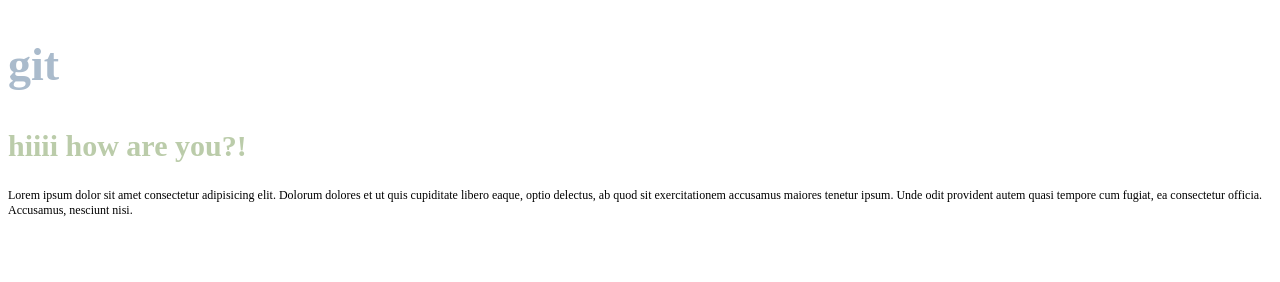
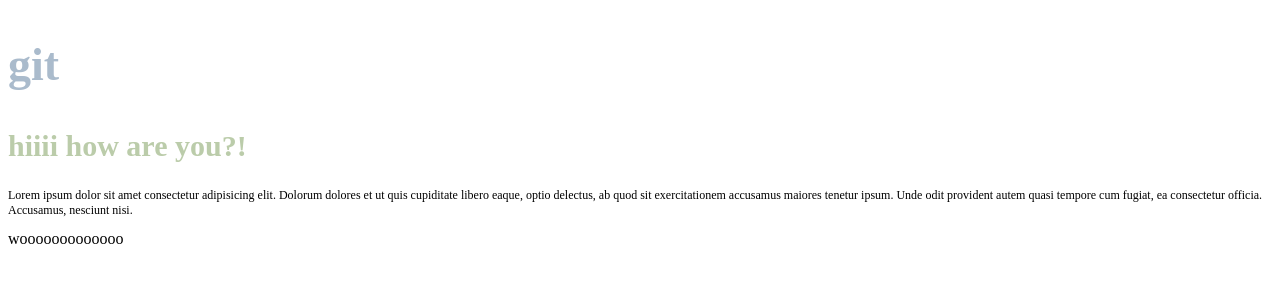
Before and after one commit to porschelo/git, a plain HTML site: page index.html in a window 1280 px wide. Drawn offline with Linux system fonts and the light colour scheme.

Commit message:
add html

```diff
--- a/index.html
+++ b/index.html
@@ -16,7 +16,7 @@
                     <h1>git </h1>
                     <h2>hiiii how are you?!</h2>
                     <p>Lorem ipsum dolor sit amet consectetur adipisicing elit. Dolorum dolores et ut quis cupiditate libero eaque, optio delectus, ab quod sit exercitationem accusamus maiores tenetur ipsum. Unde odit provident autem quasi tempore cum fugiat, ea consectetur officia. Accusamus, nesciunt nisi.</p>
-
+                    <span>wooooooooooooo</span>
                 </div>
             </nav>
         </header>
```
